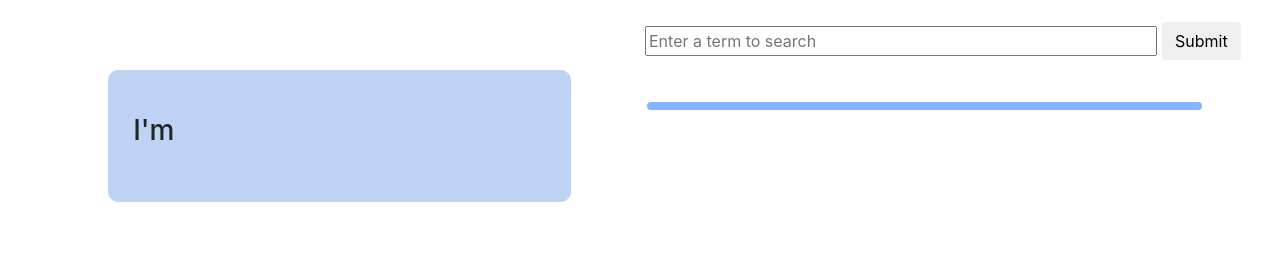
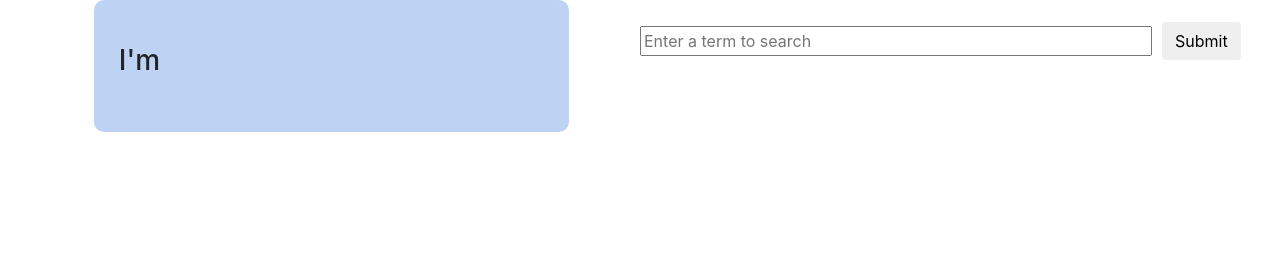
Before and after one commit to baybled/TopTags, a Flask app: template templates/query.html in a window 1280 px wide. Shown: the part 22-300 px from the top of the page. Run offline with Flask 2, Linux system fonts and the light colour scheme; the template is opened without the code that fills it, so the values that code supplies are empty; some libraries are stand-ins or nearby versions.

Commit message:
Cleaned and updated base for css properties

```diff
--- a/templates/base.html
+++ b/templates/base.html
@@ -14,48 +14,70 @@
 		text-align: right;
 		color: silver;
 	}
-
+	.form-inline {
+		position: relative;
+		top: 20px;
+		left: 570px;
+	}
+	.btn {
+		position:relative;
+		top: 20px;
+		left: 580px;
+	}
+	.term {
+		position: relative;
+		top: 120px;
+		left: 580px;
+		font-size: 18px;
+	}
 	.left {
 		background-color: #bed3f4;
 		border-color: #bed3f4;
 		border-radius: 10px;
-		margin: auto;
 		position: relative;
-		top: 30px;
+		bottom: 40px;
 		padding-top: 10px;
-	}
-	.right {
-		background-color: #84b5ff;
-		border-color: #84b5ff;
-		border-radius: 10px;
-		position:relative;
-		left: 30px;
 	}
 	.name {
 		padding: 10px;
 	}
-	.row {
-		margin: auto;
 	}
 	.description {
 		opacity: 0.6;
 	}
+	.right {
+
+		position:relative;
+		left: 30px;
+		bottom: 32px;
+	}
+	.tags {
+
+	}
 	.tweet {
 		opacity: 0.8;
 	}
-	.btn {
-		position:relative;
-		top: 20px;
-		left: 565px;
+	.speech-bubble {
+		position: relative;
+		background: #84b5ff;
+		border-radius: .4em;
+	}
+	.speech-bubble:after {
+		content: '';
+		position: absolute;
+		bottom: 4px;
+		left: 24px;
+		width: 0;
+		height: 0;
+		border: 48px solid transparent;
+		border-top-color: #84b5ff;
+		border-bottom: 0;
+		border-left: 0;
+		margin-left: -24px;
+		margin-bottom: -48px;
 	}
 	#image {
 		padding: 10px;
-		margin: auto;
-	}
-	#query {
-		position: relative;
-		top: 20px;
-		left: 560px;
 	}
 	div {
 		margin: auto;
```
